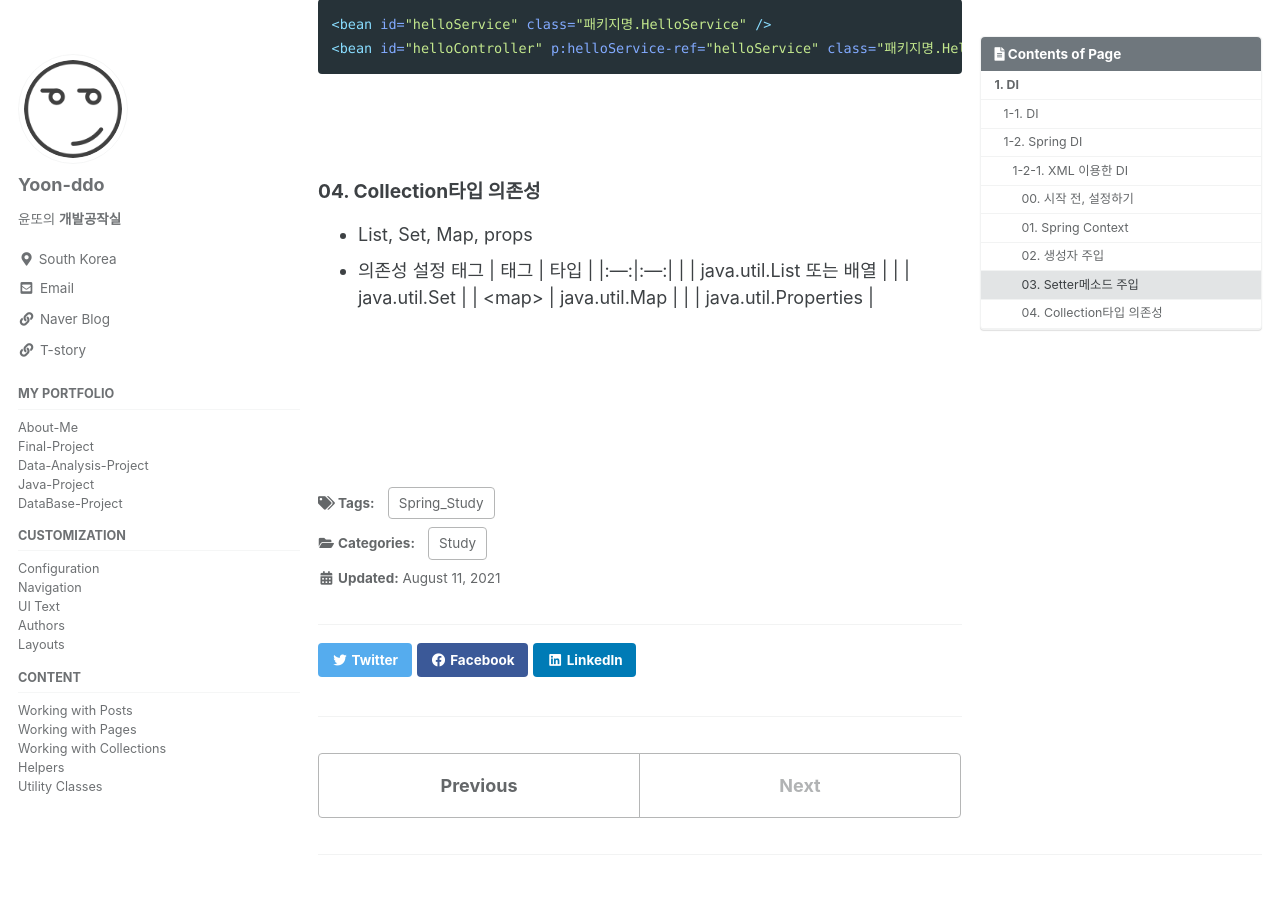
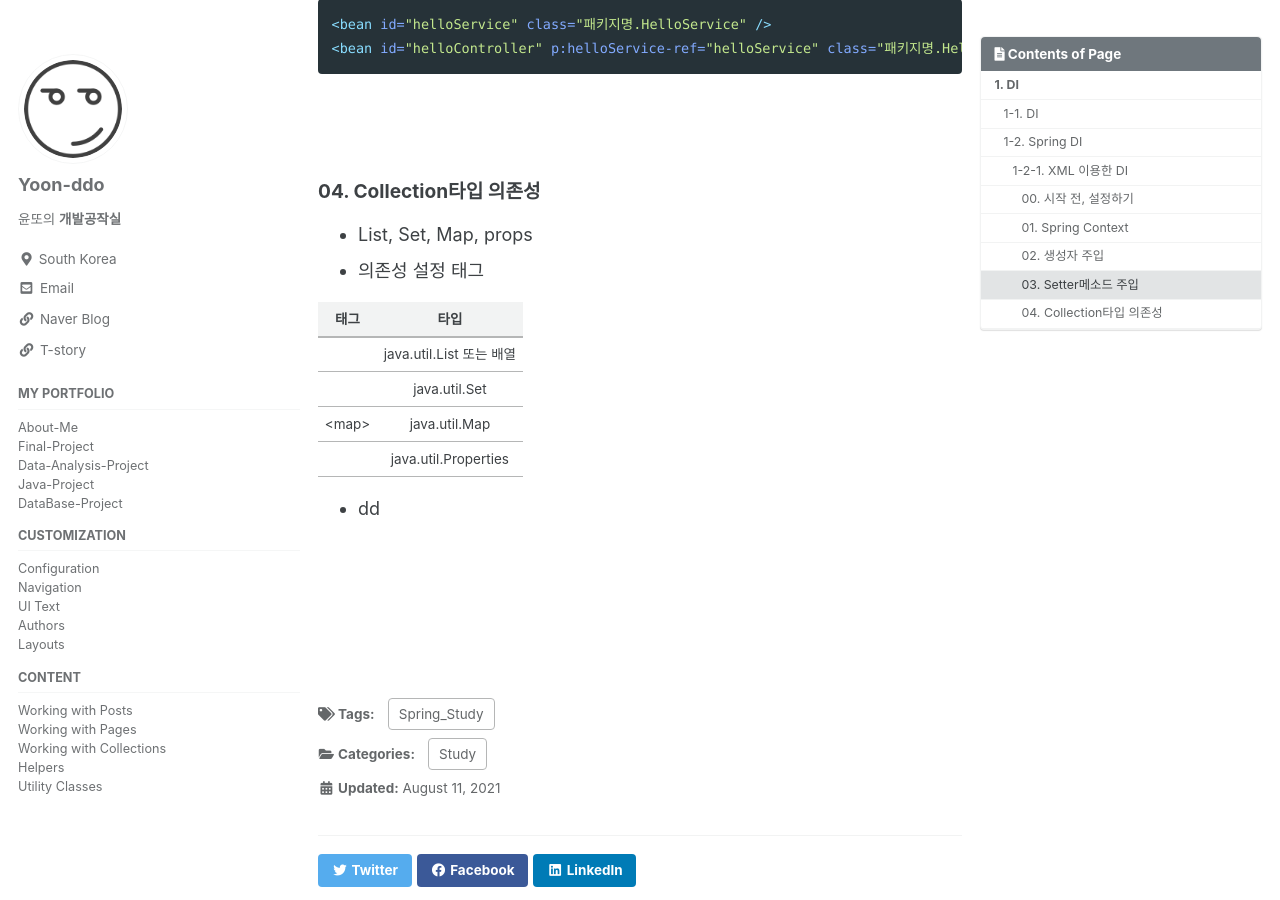
Before and after one commit to Yoon-ddo/Yoon-ddo.github.io, a Jekyll site: the page built from _posts/2021-08-11-Spring06_복습.md, in a window 1280 px wide and 900 px high, scrolled down 5118 px. Built offline with Jekyll 4.4.1, drawn with Linux system fonts in a browser that asks for light colours; cached includes are drawn as plain includes.

```diff
--- a/_posts/2021-08-11-Spring06_복습.md
+++ b/_posts/2021-08-11-Spring06_복습.md
@@ -165,6 +165,8 @@ context.close();
 #### 04. Collection타입 의존성
 * List, Set, Map, props
 * 의존성 설정 태그
+
+
 | 태그 | 타입 |
 |:---:|:---:|
 | <list> | java.util.List 또는 배열 |
@@ -173,6 +175,9 @@ context.close();
 | <props> | java.util.Properties |
 
 
+* dd
+
+
 
 
 
```
